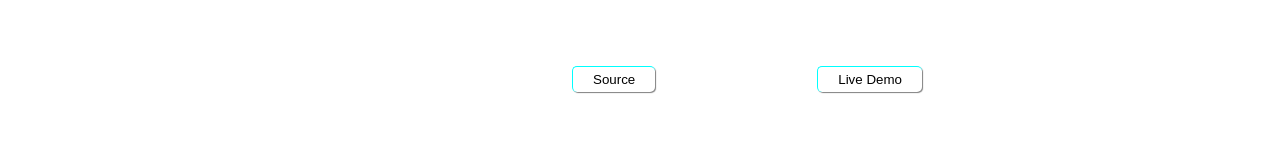
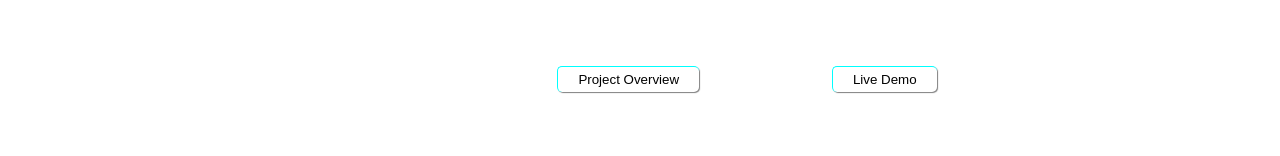
Before and after one commit to lkimdaryl/portfolio, a React (Vite) app: page /project in a window 1280 px wide. Shown: the part 537-693 px from the top of the page. Built offline with nearby package versions, Linux system fonts and the light colour scheme.

Commit message:
project update

```diff
--- a/src/pages/Projects/project.tsx
+++ b/src/pages/Projects/project.tsx
@@ -8,12 +8,14 @@ interface ProjectProps {
     sourceAddress: string;
     liveDemoAddress: string;
     technologies?: string[];
+    siteOverviewAddress?: string;
 }
 
-const project = ({ image, alt, projectName, projectDetails, sourceAddress, liveDemoAddress, technologies}: ProjectProps) => {
+const project = ({ image, alt, projectName, projectDetails, sourceAddress, liveDemoAddress, technologies, siteOverviewAddress}: ProjectProps) => {
 
     const handleSourceClick = () => {
-        window.open(sourceAddress, '_blank');
+        const path = siteOverviewAddress? siteOverviewAddress : sourceAddress;
+        window.open(path, '_blank');
     };
 
     const handleLiveDemoClick = () => {
@@ -48,7 +50,7 @@ const project = ({ image, alt, projectName, projectDetails, sourceAddress, liveD
                     )}
                     <br/><br/>
                     <div className="project-buttons">
-                        <button onClick={handleSourceClick}>Source</button>
+                        <button onClick={handleSourceClick}>{siteOverviewAddress? "Project Overview" : "Source"}</button>
                         {liveDemoAddress && <button onClick={handleLiveDemoClick}>Live Demo</button>}
                     </div>
                 </div>
--- a/src/pages/Projects/projects.json
+++ b/src/pages/Projects/projects.json
@@ -5,7 +5,8 @@
         "description": "An educational platform dedicated to climate justice and renewable energy awareness. EcoSpark empowers teachers and students with hands-on learning experiences and interactive resources focused on solar energy and sustainability.",
         "sourceAddress": "https://github.com/ethanmypan/climateEductationWebsite",
         "liveDemoAddress": "https://ecospark.netlify.app",
-        "technologies": ["html.png", "react.png", "CSS3.png", "Vite.js.png", "spline.png"]
+        "technologies": ["html.png", "react.png", "CSS3.png", "Vite.js.png", "spline.png"],
+        "siteOverviewAddress": "https://sites.google.com/ucsd.edu/syn100-ecosparks/home"
     },
     "Food Journal": {
         "image": "foodJournal.png",
@@ -13,7 +14,8 @@
         "description": "A community-driven platform for food enthusiasts. Powered by AI, Food Journal provides personalized recipe recommendations and connects users to their community and to top recipe sources.",
         "sourceAddress": "https://github.com/lkimdaryl/FoodJournal2.0",
         "liveDemoAddress": "https://foodjournalv2.netlify.app",
-        "technologies": ["html.png", "CSS3.png", "python.png", "FastAPI.png", "react.png", "Vite.js.png", "typescript.png", "js.png", "PostgresSQL.png", "SQLAlchemy.png"]
+        "technologies": ["html.png", "CSS3.png", "python.png", "FastAPI.png", "react.png", "Vite.js.png", "typescript.png", "js.png", "PostgresSQL.png", "SQLAlchemy.png"],
+        "siteOverviewAddress": ""
     },
     "Translation App": {
         "image": "translationApp.png",
@@ -21,7 +23,8 @@
         "description": "A mobile app that allows users to translate from one language to another. Has features such as speech to text and vice versa.",
         "sourceAddress": "https://github.com/lkimdaryl/translator-app",
         "liveDemoAddress": "",
-        "technologies": ["react.png", "expo.png", "typescript.png", "js.png"]
+        "technologies": ["react.png", "expo.png", "typescript.png", "js.png"],
+        "siteOverviewAddress": ""
     },
     "Student Retention Analyzer": {
         "image": "machineLearning.png",
@@ -29,7 +32,8 @@
         "description": "A comprehensive machine learning endeavor that involves data preprocessing, model training, and performance evaluation. This project includes various machine learning algorithms, thoroughly evaluated for accuracy, precision, and recall.",
         "sourceAddress": "https://github.com/lkimdaryl/CSE151AProject",
         "liveDemoAddress": "",
-        "technologies": ["python.png", "NumPy.png", "Pandas.png", "scikit-learn.png", "TensorFlow.png"]
+        "technologies": ["python.png", "NumPy.png", "Pandas.png", "scikit-learn.png", "TensorFlow.png"],
+        "siteOverviewAddress": ""
     },
     "My Portfolio": {
         "image": "lk-logo.png",
@@ -37,6 +41,7 @@
         "description": "A custom website that showcases my projects and experience.",
         "sourceAddress": "https://github.com/lkimdaryl/portfolio",
         "liveDemoAddress": "",
-        "technologies": ["html.png", "CSS3.png", "react.png", "Vite.js.png", "typescript.png", "js.png", "JSON.png", "spline.png", "MaterialUI.png"]
+        "technologies": ["html.png", "CSS3.png", "react.png", "Vite.js.png", "typescript.png", "js.png", "JSON.png", "spline.png", "MaterialUI.png"],
+        "siteOverviewAddress": ""
     }
 }
--- a/src/pages/Projects/projects.tsx
+++ b/src/pages/Projects/projects.tsx
@@ -21,7 +21,8 @@ const Projects = () => {
                         projectDetails={value.description}
                         sourceAddress={value.sourceAddress}
                         liveDemoAddress={value.liveDemoAddress}
-                        technologies={value.technologies} />
+                        technologies={value.technologies}
+                        siteOverviewAddress={value.siteOverviewAddress} />
                 ))}
             </div>
         </div>
```
